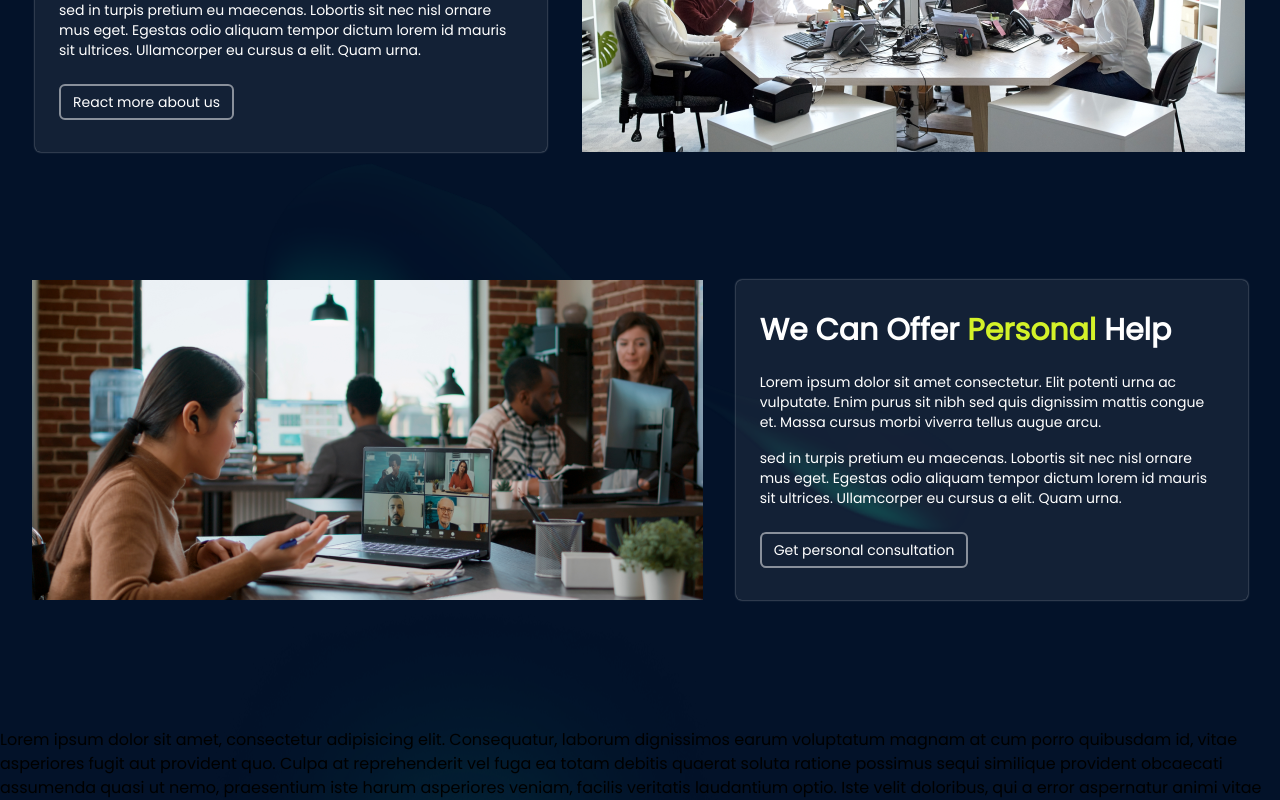
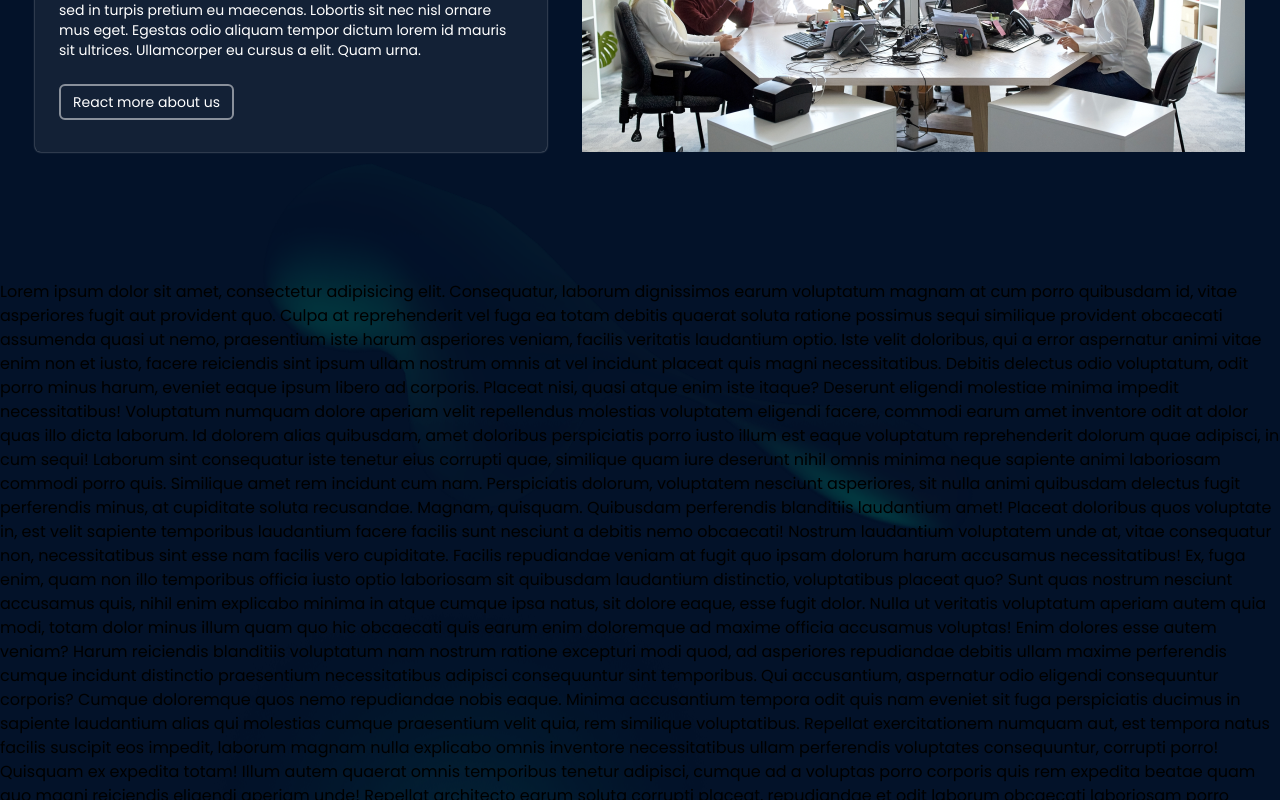
Before and after one commit to Mohit-Nippanikar78/Building-Online-Devs, a React (Vite) app: page / in a window 1280 px wide. Shown: the part 1566-2366 px from the top of the page. Built offline with nearby package versions, Linux system fonts and the light colour scheme.

Commit message:
Updated Homepage About Consultation

```diff
--- a/src/components/Homepage/Homepage-about.jsx
+++ b/src/components/Homepage/Homepage-about.jsx
@@ -1,6 +1,8 @@
 import React from "react";
 import CustomButton from "../elements/CustomButton";
+import { useNavigate } from "react-router-dom";
 const HomepageAbout = () => {
+  let navigate = useNavigate();
   return (
     <>
       <div className="flex max-h-[320px]  justify-evenly items-scretch my-32 h-full ">
@@ -27,7 +29,7 @@ const HomepageAbout = () => {
               ultrices. Ullamcorper eu cursus a elit. Quam urna.
             </div>
           </div>
-          <CustomButton text="React more about us" navLink="/about" />
+          <CustomButton text="React more about us" func={() => { navigate("/") }} />
         </div>
 
         <img
@@ -36,38 +38,7 @@ const HomepageAbout = () => {
           alt=""
         />
       </div>
-      <div className="flex max-h-[320px]  justify-evenly items-scretch my-32 h-full ">
-        <img
-          src="./images/homepage/about-2.png"
-          className="object-none"
-          alt=""
-        />
-        <div
-          className="flex  justify-center px-4 rounded-md  flex-col text-white max-w-lg  bg-[#F1F1F110] px-6 py-8  h-full "
-          style={{
-            boxShadow: "rgba(241, 241, 241,.7) 0px 0px 2px 0px",
-          }}
-        >
-          <div className="text-3xl font-bold capitalize ">
-            we can offer
-            <span className="text-lime"> personal </span>
-            help
-          </div>
-          <div className="font-normal  py-6 text-sm">
-            <div>
-              Lorem ipsum dolor sit amet consectetur. Elit potenti urna ac
-              vulputate. Enim purus sit nibh sed quis dignissim mattis congue
-              et. Massa cursus morbi viverra tellus augue arcu.
-            </div>
-            <div className="mt-4">
-              sed in turpis pretium eu maecenas. Lobortis sit nec nisl ornare
-              mus eget. Egestas odio aliquam tempor dictum lorem id mauris sit
-              ultrices. Ullamcorper eu cursus a elit. Quam urna.
-            </div>
-          </div>
-          <CustomButton text="Get personal consultation" navLink="/about" />
-        </div>
-      </div>
+
     </>
   );
 };
--- /dev/null
+++ b/src/components/Homepage/Homepage-consultation.jsx
@@ -0,0 +1,43 @@
+import React from 'react'
+import CustomButton from '../elements/CustomButton'
+import { useNavigate } from 'react-router-dom'
+
+const HomepageConsultation = () => {
+    let navigate = useNavigate()
+    return (
+        <div className="flex max-h-[320px]  justify-evenly items-scretch my-32 h-full ">
+            <img
+                src="./images/homepage/about-2.png"
+                className="object-none"
+                alt=""
+            />
+            <div
+                className="flex  justify-center px-4 rounded-md  flex-col text-white max-w-lg  bg-[#F1F1F110] px-6 py-8  h-full "
+                style={{
+                    boxShadow: "rgba(241, 241, 241,.7) 0px 0px 2px 0px",
+                }}
+            >
+                <div className="text-3xl font-bold capitalize ">
+                    we can offer
+                    <span className="text-lime"> personal </span>
+                    help
+                </div>
+                <div className="font-normal  py-6 text-sm">
+                    <div>
+                        Lorem ipsum dolor sit amet consectetur. Elit potenti urna ac
+                        vulputate. Enim purus sit nibh sed quis dignissim mattis congue
+                        et. Massa cursus morbi viverra tellus augue arcu.
+                    </div>
+                    <div className="mt-4">
+                        sed in turpis pretium eu maecenas. Lobortis sit nec nisl ornare
+                        mus eget. Egestas odio aliquam tempor dictum lorem id mauris sit
+                        ultrices. Ullamcorper eu cursus a elit. Quam urna.
+                    </div>
+                </div>
+                <CustomButton text="Get personal consultation" func={()=>{navigate("/")}} />
+            </div>
+        </div>
+    )
+}
+
+export default HomepageConsultation
```
